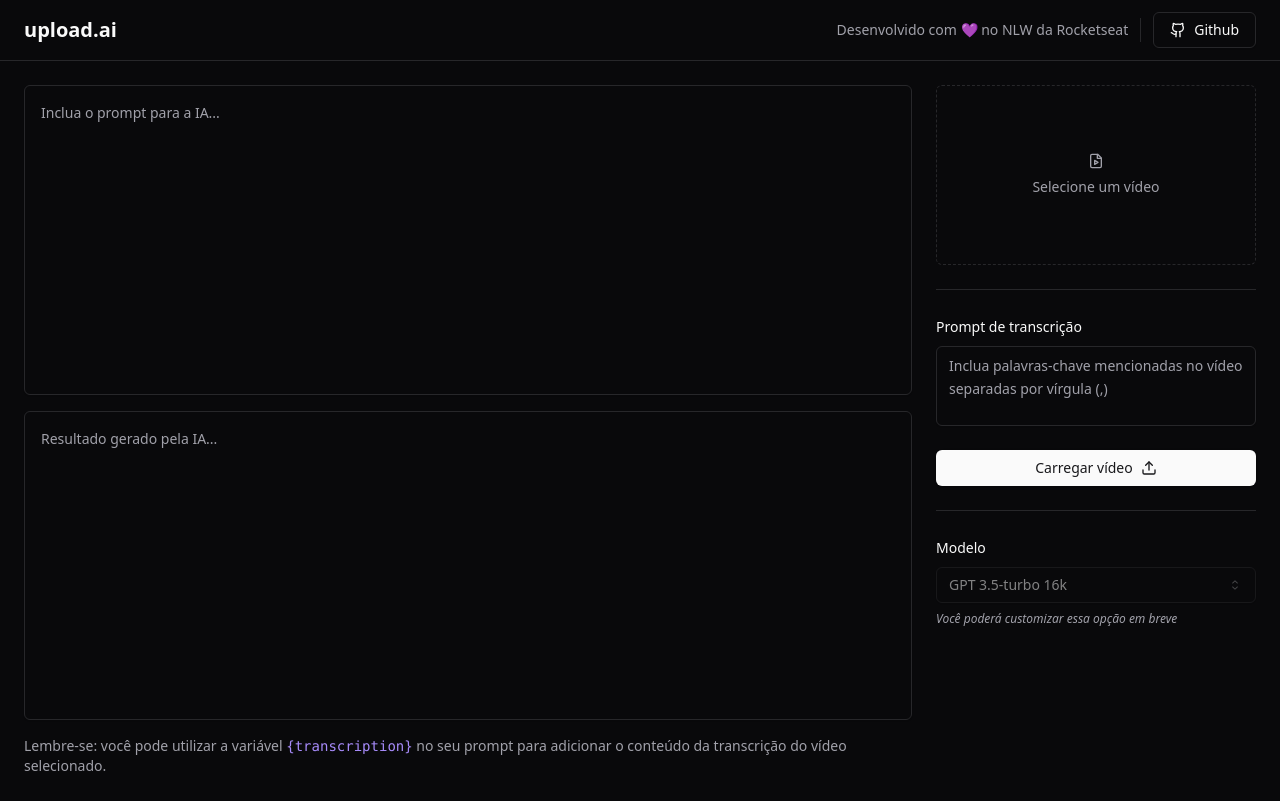
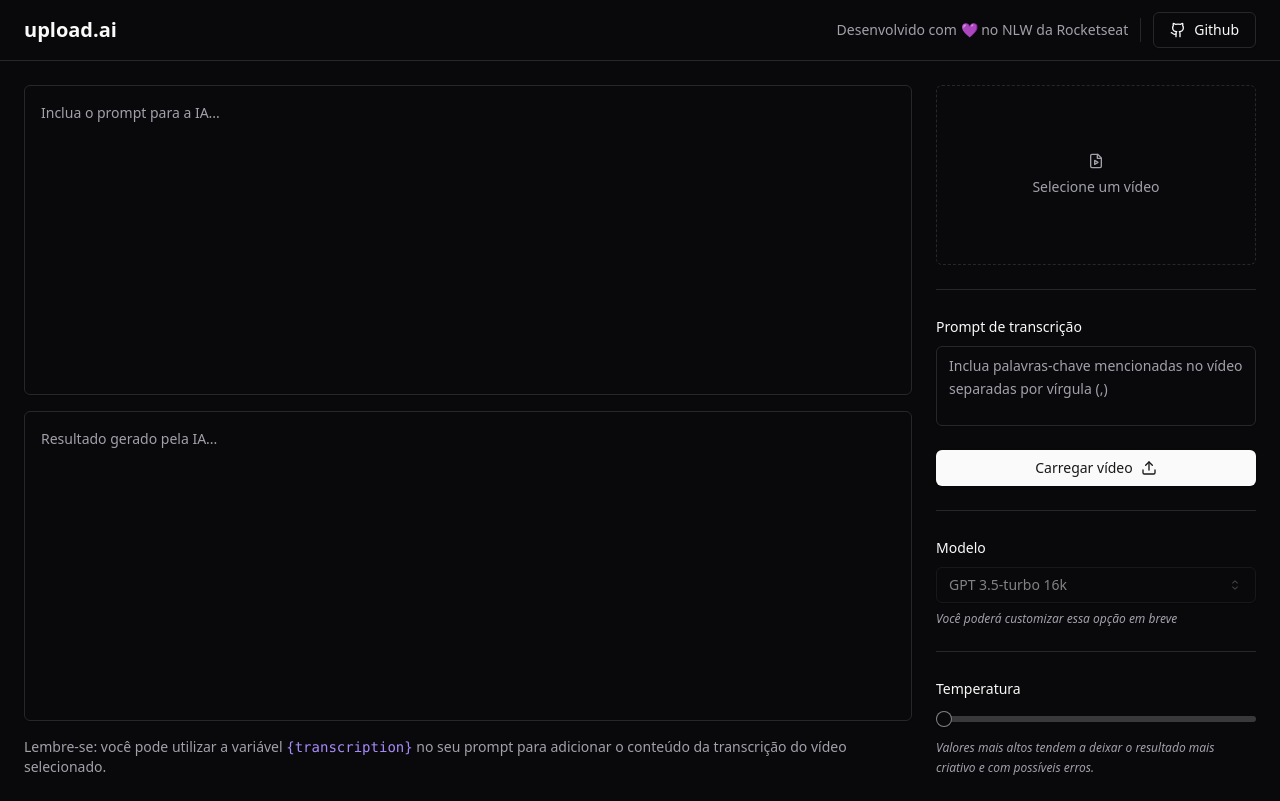
Before and after one commit to wallacewolv/upload-ai-web, a React (Vite) app: page / in a window 1280 px wide. Built offline with nearby package versions, Linux system fonts and the light colour scheme.

Commit message:
feat: Incluindo slider para temperatura

```diff
--- a/src/App.tsx
+++ b/src/App.tsx
@@ -11,6 +11,7 @@
   SelectTrigger,
   SelectValue,
 } from "./components/ui/select";
+import { Slider } from "./components/ui/slider";
 
 export function App() {
   return (
@@ -103,6 +104,17 @@
                 Você poderá customizar essa opção em breve
               </span>
             </div>
+
+            <Separator />
+
+            <div className="space-y-4">
+              <Label>Temperatura</Label>
+              <Slider min={0} max={1} step={0.1} />
+              <span className="block text-xs text-muted-foreground italic leading-relaxed">
+                Valores mais altos tendem a deixar o resultado mais criativo e
+                com possíveis erros.
+              </span>
+            </div>
           </form>
         </aside>
       </main>
```
